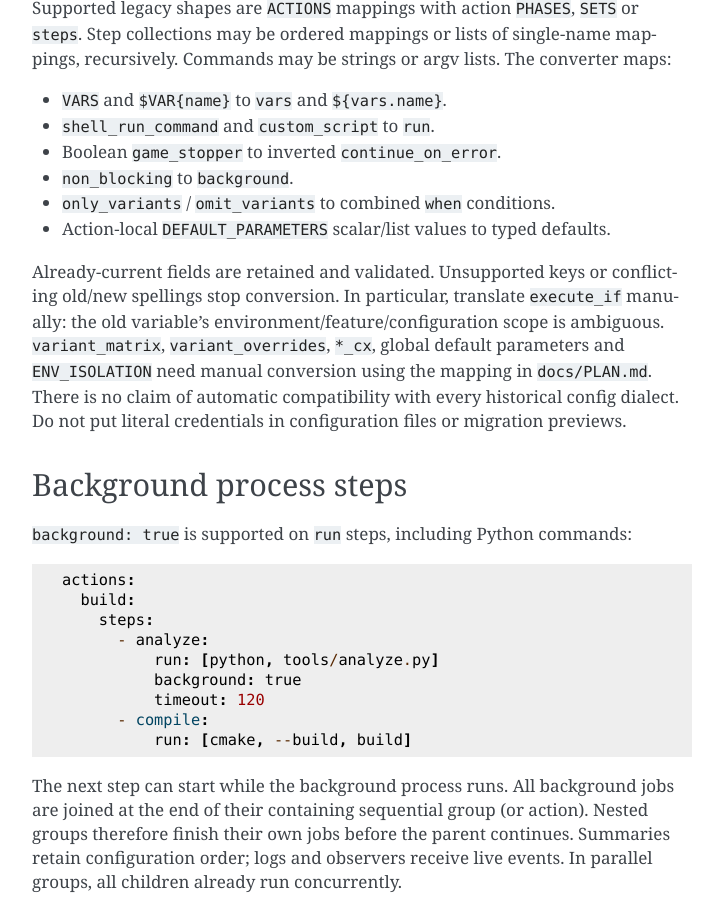
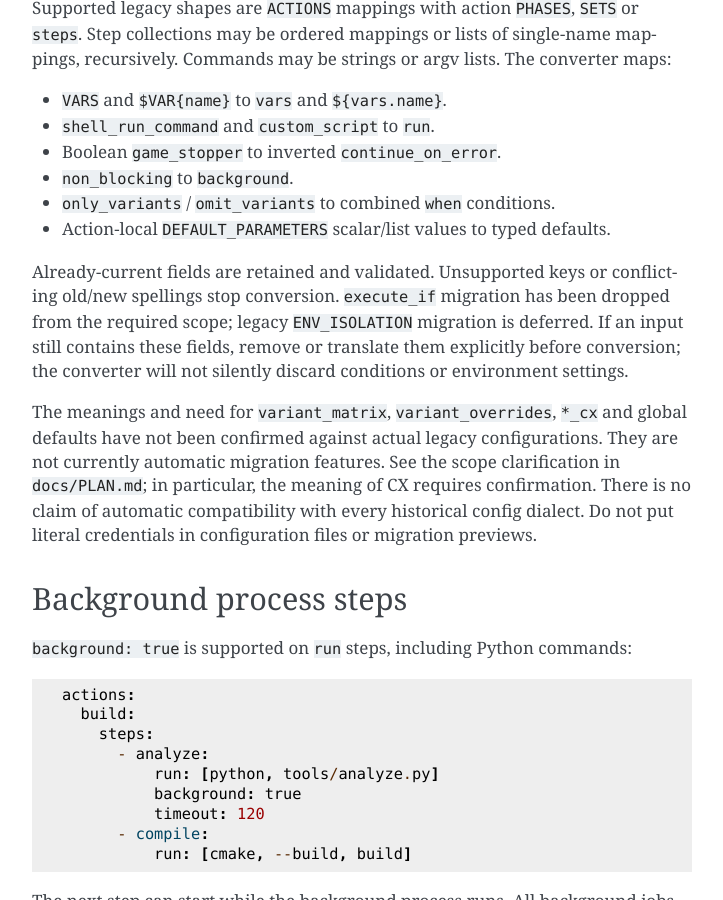
Before and after one commit to eadeva/dummy, a Sphinx documentation site: the page built from docs/m11.rst, in a window 1280 px wide and 900 px high, scrolled down 457 px. Shown: the whole window, without its empty margins (388-1111 px from the left). Built offline with Sphinx 7.4.7, drawn with Linux system fonts in a browser that asks for light colours; pages that are not in the unit, such as notebooks, are missing from menus.

Commit message:
Clarify user-approved migration scope and unconfirmed legacy terminology

```diff
--- a/docs/m11.rst
+++ b/docs/m11.rst
@@ -26,10 +26,15 @@ mappings, recursively. Commands may be strings or argv lists. The converter maps
 * Action-local ``DEFAULT_PARAMETERS`` scalar/list values to typed defaults.
 
 Already-current fields are retained and validated. Unsupported keys or conflicting
-old/new spellings stop conversion. In particular, translate ``execute_if`` manually:
-the old variable's environment/feature/configuration scope is ambiguous.
-``variant_matrix``, ``variant_overrides``, ``*_cx``, global default parameters and
-``ENV_ISOLATION`` need manual conversion using the mapping in ``docs/PLAN.md``.
+old/new spellings stop conversion. ``execute_if`` migration has been dropped from
+the required scope; legacy ``ENV_ISOLATION`` migration is deferred. If an input
+still contains these fields, remove or translate them explicitly before conversion;
+the converter will not silently discard conditions or environment settings.
+
+The meanings and need for ``variant_matrix``, ``variant_overrides``, ``*_cx`` and
+global defaults have not been confirmed against actual legacy configurations.
+They are not currently automatic migration features. See the scope clarification
+in ``docs/PLAN.md``; in particular, the meaning of CX requires confirmation.
 There is no claim of automatic compatibility with every historical config dialect.
 Do not put literal credentials in configuration files or migration previews.
 
```
Also changed, not shown: docs/PLAN.md (+20 -2 lines).
